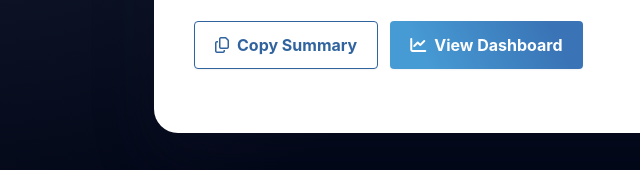
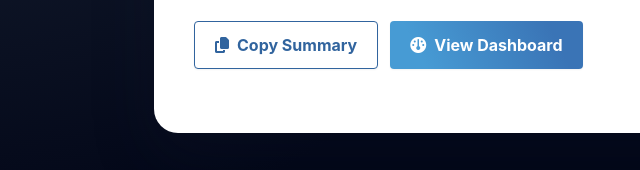
Before and after one commit to lisapancakes/metric-mate, a plain HTML site: page final.html in a window 1280 px wide. Shown: the part 2031-2201 px from the top of the page, 36-676 px from the left. Drawn offline with Linux system fonts and the light colour scheme.

Commit message:
Update final.html

```diff
--- a/final.html
+++ b/final.html
@@ -143,7 +143,7 @@
               id="copyFinalSummaryBtn"
               class="btn btn-secondary"
             >
-              <i class="fa-regular fa-copy"></i>
+<i class="fa-solid fa-copy"></i>
               Copy Summary
             </button>
 
@@ -153,7 +153,7 @@
               class="btn btn-primary"
               style="text-decoration: none;"
             >
-              <i class="fa-solid fa-chart-line"></i>
+              <i class="fa-solid fa-gauge"></i>
               View Dashboard
             </a>
           </div>
```
